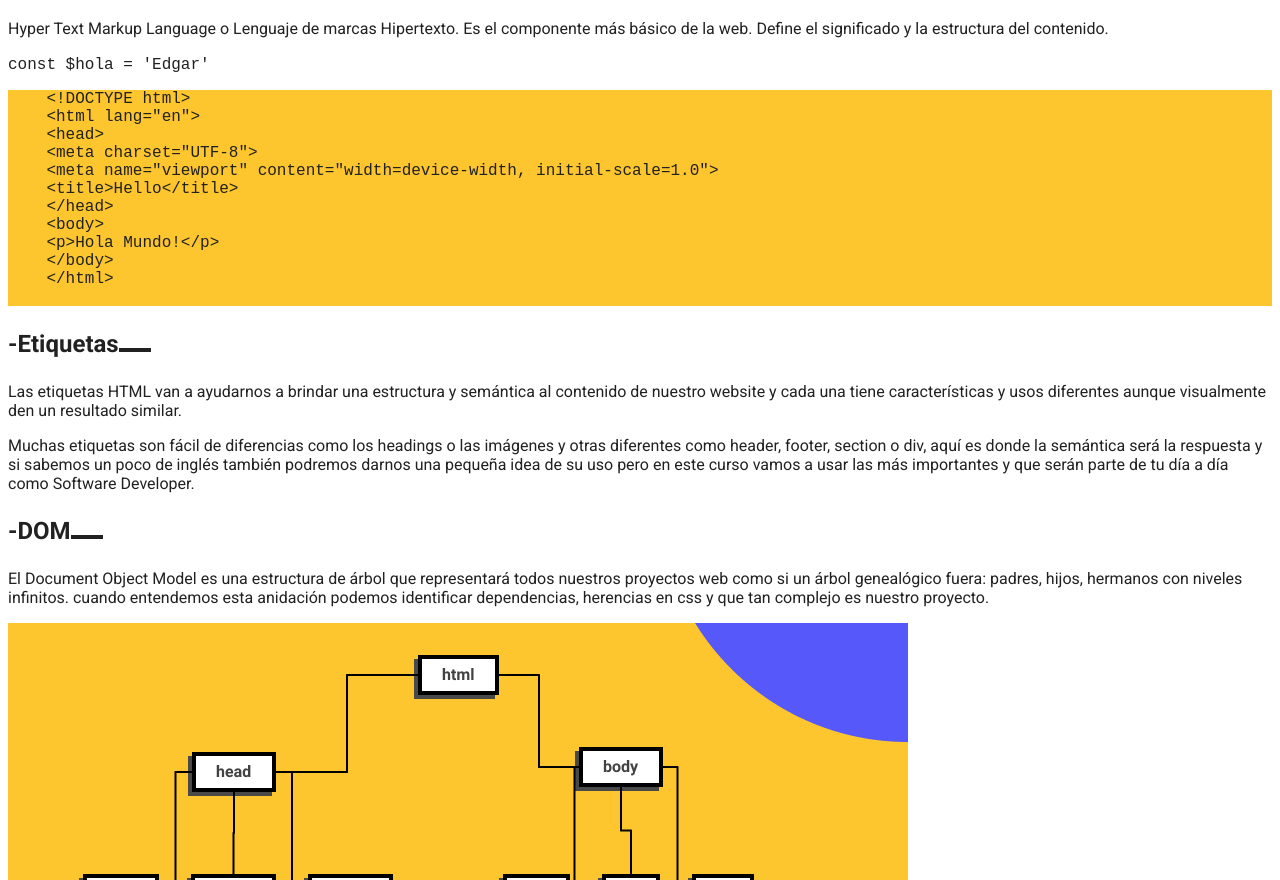
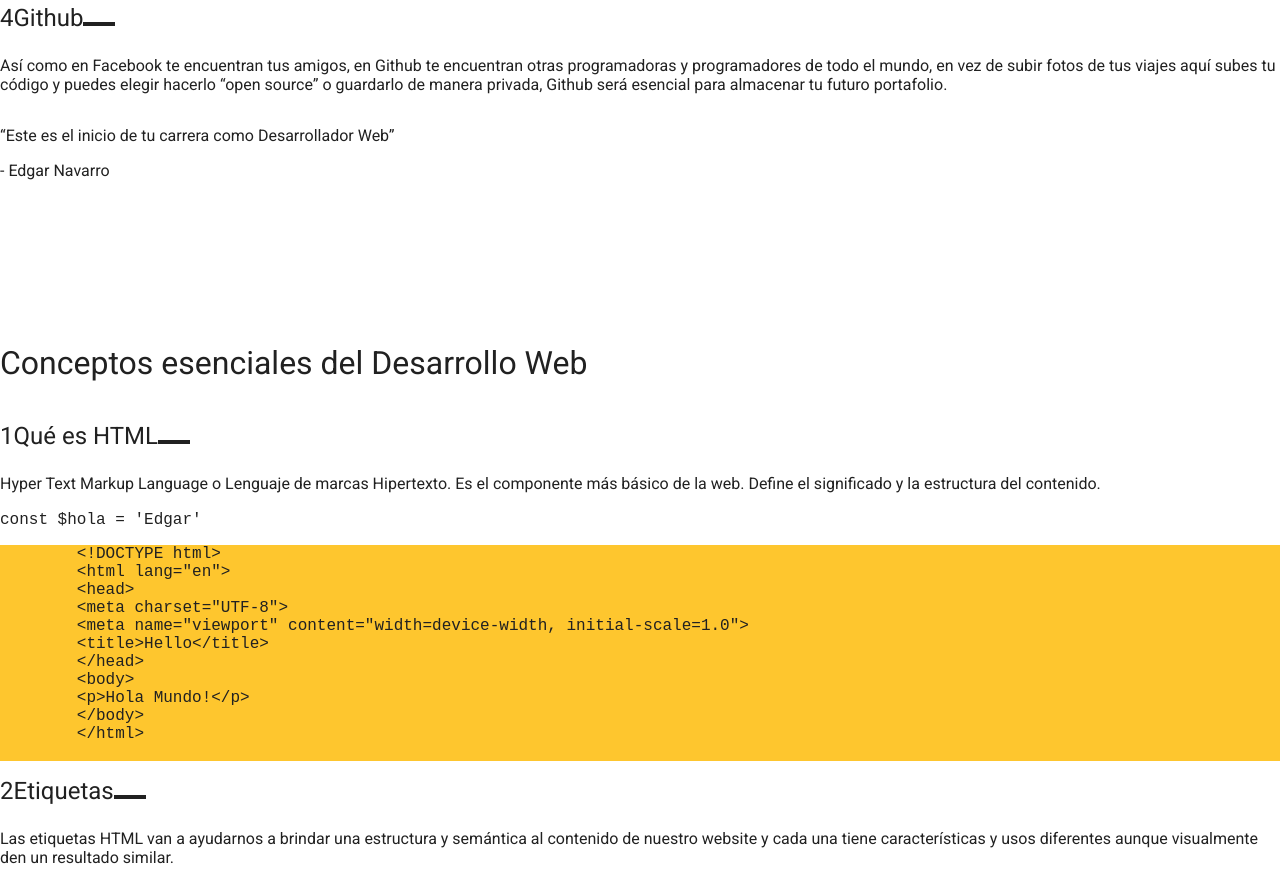
Before and after one commit to enavarro42/curso-esencial-html-css, a plain HTML site: page index.html in a window 1280 px wide. Shown: the part 1726-2606 px from the top of the page. Drawn offline with Linux system fonts and the light colour scheme.

Commit message:
aplicando margenes

```diff
--- /dev/null
+++ b/css/style-logical.css
@@ -0,0 +1,75 @@
+:root {
+  font-size: 16px;
+  --gray30: #212121;
+  --gray20: #212429;
+  --gray10: #616161;
+  --backgroundSecundary: #FEC62E;
+}
+
+body {
+  color: var(--gray30);
+  font-family: 'Roboto', sans-serif;
+}
+
+a {
+  color: var(--gray30);
+}
+
+header {
+  font-size: 14px;
+  color: var(--gray10);
+}
+
+header a {
+  color: var(--gray10);
+  text-decoration: none;
+}
+
+header a:hover {
+  color: var(--gray30);
+}
+
+nav details summary {
+  font-weight: bold;
+}
+
+h1 {
+  font-size: 3.75em;
+}
+
+h2 {
+  font-size: 2em;
+}
+
+h3 {
+  font-size: 1.5em;
+}
+
+pre {
+  background: var(--backgroundSecundary);
+}
+
+.hero {
+  background-image: linear-gradient(to top, rgba(255, 255, 255, .3), transparent), url('../images/pattern.png');
+  height: 350px;
+}
+
+.section-content {
+  counter-reset: titleList;
+}
+
+.section-content h3 {
+  counter-increment: titleList;
+}
+
+.section-content h3::before {
+  content: counter(titleList, decimal);
+}
+
+.section-content h3::after {
+  content: '';
+  width: 32px;
+  height: 4px;
+  background: var(--gray30);
+  display: inline-block;
+}
--- a/css/style.css
+++ b/css/style-physical.css
@@ -9,6 +9,7 @@
 body {
   color: var(--gray30);
   font-family: 'Roboto', sans-serif;
+  margin: 0;
 }
 
 a {
@@ -33,20 +34,39 @@ nav details summary {
   font-weight: bold;
 }
 
+hr {
+  margin: 64px 0;
+}
+
+h1 ~ p {
+  margin-bottom: 64px;
+}
+
 h1 {
   font-size: 3.75em;
+  margin-top: 64px;
+  margin-bottom: 16px;
 }
 
 h2 {
   font-size: 2em;
+  font-weight: normal;
+  margin: 64px 0 40px;
 }
 
 h3 {
   font-size: 1.5em;
+  margin-top: 16px;
+  margin-bottom: 24px;
+  font-weight: normal;
 }
 
 pre {
   background: var(--backgroundSecundary);
+}
+
+blockquote {
+  margin: 32px 0;
 }
 
 .hero {
@@ -54,11 +74,40 @@ pre {
   height: 350px;
 }
 
-h3::before {
-  content: '-';
+.section-content {
+  counter-reset: titleList;
+  margin-top: 164px;
 }
 
-h3::after {
+.section-content:first-of-type {
+  margin: 0;
+}
+
+.section-content img {
+  margin-top: 40px;
+}
+
+.section-content ol li {
+  line-height: 24px;
+}
+
+.section-content ul li {
+  margin-bottom: 16px;
+}
+
+.section-content + hr {
+  display: none;
+}
+
+.section-content h3 {
+  counter-increment: titleList;
+}
+
+.section-content h3::before {
+  content: counter(titleList, decimal);
+}
+
+.section-content h3::after {
   content: '';
   width: 32px;
   height: 4px;
--- a/index.html
+++ b/index.html
@@ -3,7 +3,7 @@
 <head>
   <meta charset="UTF-8">
   <meta name="viewport" content="width=device-width, initial-scale=1.0">
-  <link rel="stylesheet" href="/css/style.css">
+  <link rel="stylesheet" href="/css/style-physical.css">
   <link rel="preconnect" href="https://fonts.gstatic.com">
   <link href="https://fonts.googleapis.com/css2?family=Roboto:ital,wght@0,400;0,700;1,400;1,700&display=swap"
     rel="stylesheet">
@@ -79,11 +79,14 @@
       </details>
     </nav>
   </header>
+  <main>
     <h1>Curso esencial de HTML y CSS</h1>
     <p>
       Este es el inicio de tu carrera como Desarrollador Web, empezarás aprendiendo HTML y CSS para la creación de contenidos,
       en el nivel 2 aprenderás de componentes y en 3 sobre layouts.
     </p>
+    <hr>
+    <section class="section-content">
       <h2>Setup</h2>
       <img src="images/google-chrome.png" alt="Logo de Google Chrome" title="Logo de Google Chrome" />
       <h3 id="google-chrome">Google Chrome</h3>
@@ -114,7 +117,17 @@
         mundo, en vez de subir fotos de tus viajes aquí subes tu código y puedes elegir hacerlo “open source” o guardarlo de
         manera privada, Github será esencial para almacenar tu futuro portafolio.
       </p>
+      <blockquote>
+        <p>
+          “Este es el inicio de tu carrera como Desarrollador Web”
+        </p>
+        <p>
+          - Edgar Navarro
+        </p>
+      </blockquote>
+    </section>
     <hr>
+    <section class="section-content">
       <h2>Conceptos esenciales del Desarrollo Web</h2>
       <h3 id="html">Qué es HTML</h3>
       <p>
@@ -176,7 +189,8 @@
         la presentación de documentos HTML
       </p>
       <img src="images/css.png" alt="Logo de CSS" title="Logo de CSS" />
-
+    </section>
+    <section class="section-content">
       <h3>Modelo de caja</h3>
       <h4>El modelo de caja está compuesto por:</h4>
       <p>
@@ -208,6 +222,8 @@
 
       <h4>Modelo de caja</h4>
       <img src="images/programar-cambio-mi-vida.png" alt="Programar cambio mi vida" title="Programar cambio mi vida" />
+    </section>
+  </main>
   <script src="/js/main.js"></script>
 </body>
 </html>
```
Lines whose indentation alone changed are shown as unchanged.
